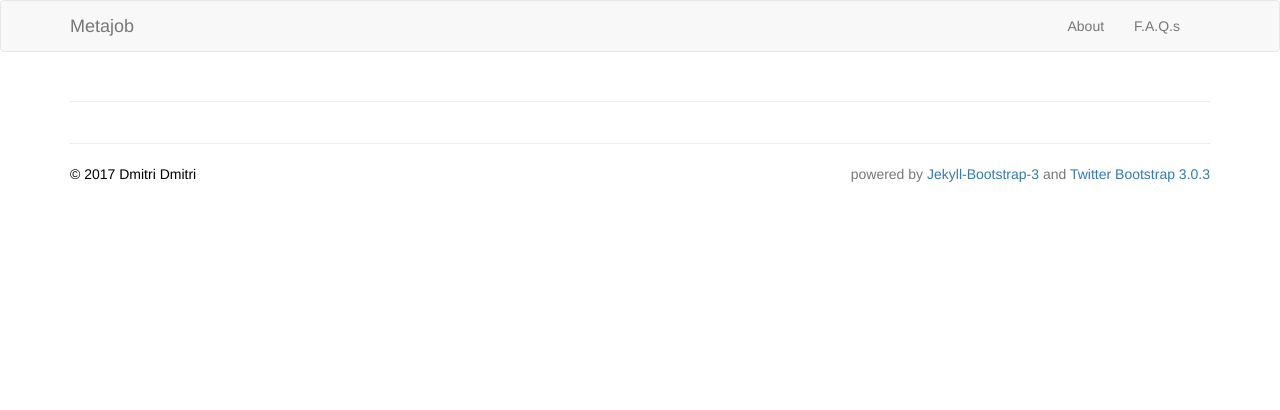
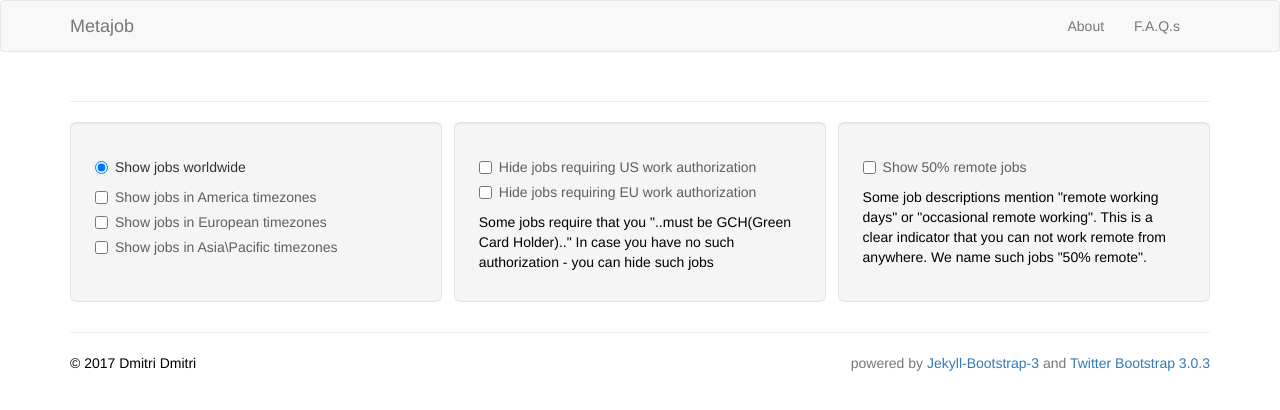
Before and after one commit to stargazer33/remote4me.com, a Jekyll site: the page built from j-admins.md, in a window 1280 px wide. Shown: the top 410 px of the page. Built offline with Jekyll 4.4.1, drawn with Linux system fonts in a browser that asks for light colours; nearby versions of some CDN libraries; library files that are not in the unit come from our copies; some of the changed lines change nothing that is shown.

Commit message:
feature: implement "work authorization" filter, "50% remote" filter
Former-commit-id: aae89aa8c58adb13e2314c8c83961bb33a8b788e

```diff
--- a/_includes/render_jobad_list.html
+++ b/_includes/render_jobad_list.html
@@ -7,7 +7,7 @@
 {% assign jobadlist = site.data[datafile].items %}
 
 <div class="row filterRow">
-    <div class="col-xs-4 well well-lg-sp">
+    <div class="col-xs-4 well well-lg-sp leftFilter">
         <div class="radio">
             <label><input type="radio" id="worldwide-checkbox" class="filter-checkbox" name="optradio" checked="" data-filter="all">Show jobs worldwide</label>
         </div>
@@ -23,16 +23,16 @@
     </div>
     <div class="col-xs-4 well well-lg-sp middleFilter">
         <div class="checkbox">
-          <label><input type="checkbox" class="filter-checkbox">Hide jobs requiring US work authorization</label>
+          <label><input type="checkbox" id="checkboxUSauth" class="filter-checkbox">Hide jobs requiring US work authorization</label>
         </div>
         <div class="checkbox">
-          <label><input type="checkbox" class="filter-checkbox">Hide jobs requiring EU work authorization</label>
+          <label><input type="checkbox" id="checkboxEUauth" class="filter-checkbox">Hide jobs requiring EU work authorization</label>
         </div>
         <p class="filterTip">Some jobs require that you "..must be GCH(Green Card Holder).." In case you have no such authorization - you can hide such jobs</p>
     </div>
-    <div class="col-xs-4 well well-lg-sp">
+    <div class="col-xs-4 well well-lg-sp rightFilter">
         <div class="checkbox">
-          <label><input type="checkbox" class="filter-checkbox" data-filter="REMOTE1_50">Show 50% remote jobs</label>
+          <label><input type="checkbox" id="checkbox50remote" class="filter-checkbox">Show 50% remote jobs</label>
         </div>
         <p class="filterTip">Some job descriptions mention "remote working days" or "occasional remote working". This is a clear indicator that you can not work remote from anywhere. We name such jobs "50% remote".</p>
     </div>
--- a/assets/themes/bootstrap/resources/bootstrap/css/style.css
+++ b/assets/themes/bootstrap/resources/bootstrap/css/style.css
@@ -83,7 +83,6 @@ p{
 }
 
 .filterRow{
-  display:none;
   margin-right: 0px;
   margin-left: 0px;
 }
--- a/assets/themes/bootstrap/resources/bootstrap/js/render_jobad_list_filter.js
+++ b/assets/themes/bootstrap/resources/bootstrap/js/render_jobad_list_filter.js
@@ -1,31 +1,13 @@
+"use strict";
 /**
- * Shows loading indicator while table is loading.
-
- * if json_data has less than 50 elements, then load indicator are not used;
- */
-function tableLoad() {
-    if (json_data.length <= 50) {
-        $table = $('#table').bootstrapTable('load', $.grep(json_data, grepFunc));
-    } else {
-        $(".loader").show();
-        $("#table").hide();
-        $table = $('#table').bootstrapTable('load', $.grep(json_data, grepFunc));
-        $(".loader").hide();
-        $("#table").show();
-    }
-}
-/**
- * Main script, executes after page is ready.
+ * Скрипт выполняющийся после того как страница загрузится
  */
 $(document).ready(function () {
     try {
-        /**
-         * Default filter for table.
-         */
-        var filterTag = ['REMOTE1_100'];
         $(".loader").hide();
         /**
-         * Function that setups table. Look wenzhixin documentation for details.
+         * Функция которая настраивает отображение таблицы и её функционал.
+         * Для деталей рекомендуется ознакомится с документацией по адрессу:
          * http://bootstrap-table.wenzhixin.net.cn/documentation/
          */
         $(function () {
@@ -47,30 +29,10 @@ $(document).ready(function () {
                     formatter: publishedFormatter
                 }]
             });
-            /**
-
-             * Checks if object of Job has tags that is valid for filtering into table.
-             * @param {item} item; an object of type Job;
-             * @return {boolean} true if every tag to filter are met in tags of element;
-             */
-            grepFunc = function (item) {
-                /**
-                 * Checks if element is equal to filtered tags.
-                 * @param {array} item.tags array with tags;
-                 * @return {boolean};
-                 */
-                function hasTag(element) {
-                    return element == filterTag;
-                }
-                return item.tags.some(hasTag);
-            };
-            /**
-             * Loading table with filtered by default data.
-             */
             tableLoad();
         });
         /**
-         * If requested URL has a #hash part, then we click on element which id=hash.
+         * Если запрошеный URL имеет #hash составляющую, то производится клик по элементу с id=hash.
          */
         var hash = window.location.hash.substr(1);
         if (!(hash == null)) {
@@ -79,24 +41,136 @@ $(document).ready(function () {
             }, 100);
         }
         /**
-         * Click on row = click to open detailed view.
+         * Клик по строке таблицы, производит клик по кнопке развернутого вида записи.
          */
         $("#table").on("click", "tr", function () {
             $(this).find(".detail-icon").trigger("click");
+        });
+        /**
+         * При клике по чекбоксу производится перезагрузка таблица с перепроверкой состояния чекбоксов.
+         */
+        $(".filter-checkbox").click(function () {
+            tableLoad();
         });
     } catch (err) {
         console.log(err);
     }
 });
+
+
 /**
- * Formating data from json_data for detailed view of every row.
- * for every key:value dictionaries of row it decorates and pushes strings to html.
- * @param {int} index, index=data-index of tr, this param passes this information to formatter;
- * @param {item} row; an object of type Job;
- * @return {string} htmled detailed view of clicked row;
+ * Функция которая участвует в составлении выборки записей для отображения в таблице.
+ * Если запись отвечает истиной на все условия, то она добавляется в выборку.
+ * @param {item} item; обьект типа Job из json_data;
+ * @return {boolean} true если запись отвечает true на все три функции, false в противном случае;
+ */
+var grepFunc = function (item) {
+    /**
+     * Функция проверки наличия определеного значения среди обьектов массива;
+     * @param {array} array; массив для проверки;
+     * @param {string} val; значение для проверки;
+     * @return {boolean} возвращает true если массив содержит проверяемое значение;
+     */
+    function checkAvailability(arr, val) {
+        return arr.some(arrVal => val === arrVal);
+    }
+
+    function checkbox1Tz() {
+        return true;
+    }
+
+    /**
+     * Функция для проверки обьектов массива на наличие среди них "WORKAUTH_US" тэга;
+     * @param {array} array; массив с тэгами для проверки;
+     * @return {boolean} в зависимости от состояния чекбокса #checkboxUSauth
+     * выдает true либо для записей без "WORKAUTH_US", либо для всех записей;
+     */
+    function checkbox2WorkauthUS(array) {
+        if (checkUSauth == true) {
+            return !(checkAvailability(array, 'WORKAUTH_US'));
+        } else if (checkUSauth == false) {
+            return true;
+        }
+    }
+
+    /**
+     * Функция для проверки обьектов массива на наличие среди них "WORKAUTH_EU" тэга;
+     * @param {array} array; массив с тэгами для проверки;
+     * @return {boolean} в зависимости от состояния чекбокса #checkboxEUauth
+     * выдает true либо для записей без "WORKAUTH_EU", либо для всех записей;
+     */
+    function checkbox2WorkauthEU(array) {
+        if (checkEUauth == true) {
+            return !(checkAvailability(array, 'WORKAUTH_EU'));
+        } else if (checkEUauth == false) {
+            return true;
+        }
+    }
+
+    /**
+     * Функция для проверки обьектов массива на наличие среди них "REMOTE1_50" тэга;
+     * @param {array} array; массив с тэгами для проверки;
+     * @return {boolean} в зависимости от состояния чекбокса с "remote 50%";
+     * выдает true либо для записей без "REMOTE1_50", либо для всех записей(и с и без "REMOTE1_50");
+     */
+    function checkbox3Remoteness(array) {
+        if (check50remote == true) {
+            return true;
+        } else if (check50remote == false) {
+            return !(checkAvailability(array, 'REMOTE1_50'));
+        }
+    }
+
+    return checkbox3Remoteness(item.tags) && checkbox2WorkauthUS(item.tags) && checkbox2WorkauthEU(item.tags) && checkbox1Tz();
+};
+
+/**
+ * Набор глобальных переменых с состояниями чекбоксов.
+ * @var {boolean} все переменые булевые.
+ */
+var check50remote = false;
+var checkUSauth = false;
+var checkEUauth = false;
+
+
+/**
+ * Функция проверяющая состояния чекбоксов и записывающая их глобальные переменые.
+ */
+function readCheckboxesState() {
+    check50remote = $('#checkbox50remote').prop('checked');
+    checkUSauth = $('#checkboxUSauth').prop('checked');
+    checkEUauth = $('#checkboxEUauth').prop('checked');
+}
+
+
+function tableLoadLongAndHideLoader() {
+    $('#table').bootstrapTable('load', $.grep(json_data, grepFunc));
+    $(".loader").hide();
+    $("#table").show();
+}
+
+/**
+ * Функция загружающая таблицу и отображающая индикатор загрузки.
+ */
+function tableLoad() {
+    readCheckboxesState();
+    if (json_data.length <= 50) {
+        $('#table').bootstrapTable('load', $.grep(json_data, grepFunc));
+    } else {
+        $(".loader").show();
+        $("#table").hide();
+        setTimeout(tableLoadLongAndHideLoader, 0);
+    }
+}
+
+
+/**
+ * Форматирует информацию для презентации в развернутом виде записи.
+ * @param {int} index, index=data-index строки;
+ * @param {item} row; обьект типа Job из json_data, тоже что и item;
+ * @return {string} html форматированая презентация развернутого вида записи;
  */
 function detailFormatter(index, row) {
-    console.log(index);
     var html = [];
     var sourceName = "";
     var passUrl = "";
@@ -117,26 +191,28 @@ function detailFormatter(index, row) {
     return html.join('');
 }
 
+
 /**
- * Collumn formatter functions has 3 param arguments to pass.
- * @param arg1 {string} value; value of item.'collumn field' for this item;
- * @param arg2 {item} item; an object of type Job;
- * @param arg3 {integer} index; value of item.published for this row;
+ * Форматер столбцов может передавать до трех типов аргументов.
+ * @param arg1 {string} value; значение item.'collumn field':value для этой записи;
+ * @param arg2 {item} item; обьект типа Job из json_data относящийся к этой записи;
+ * @param arg3 {integer} index; значение по index:value из данной записи;
  */
 /**
- * Formater for published column.
- * @param {string} value; value of item.published;
- * @return {string} decorated date of publishing, splited to only date and month;
+ * Форматер для столбца published.
+ * @param {string} value; значение published для обьекта Job;
+ * @return {string} форматированя строка, содержащая только дату и месяц;
  */
 function publishedFormatter(value) {
     var publishedDay = value.split(",")[0];
     return '<p class="publishedDate">' + publishedDay + '</p>';
 }
+
 /**
- * Formatter for title column.
- * @param {string} value; value of item.title;
- * @param {item} row; an object of type Job;
- * @return {string} decorated labelTags;
+ * Форматер для столбца title.
+ * @param {string} value; значение title для обьекта Job;
+ * @param {item} row; обьект типа Job из json_data;
+ * @return {string} кнопка развернутого вида + название записи + набор тэгов декорированных в спаны с лэйблами;
  */
 function titleFormatter(value, row) {
     var tagsNames1 = tagsDeco(row.tagsNames1);
@@ -146,14 +222,14 @@ function titleFormatter(value, row) {
 }
 
 /**
- * Decorate tags from given array into html string, set of labeled tags.
- * @param {array} tags; array with tags, ex: row.tagsNames1, row.tags;
- * @return {string} rtTags, a returned sum of decorated tags;
+ * Декоратор тэгов, упаковывает в спаны в виде лэйблов.
+ * @param {array} tags; массив с тэгами, передается из записи, например: row.tagsNames1, row.tags;
+ * @return {string} rtTags, возвращает суму отдекорированых в лэйблы тэгов;
  */
-
 function tagsDeco(tags) {
     var appendValue = "";
     var rtTags = "";
+    var i = 0;
     for (i = 0; i < tags.length; i++) {
         appendValue = '<span class = "tag label label-primary labelTag">' + tags[i] + '</span>';
         rtTags = rtTags.concat(appendValue);
```
